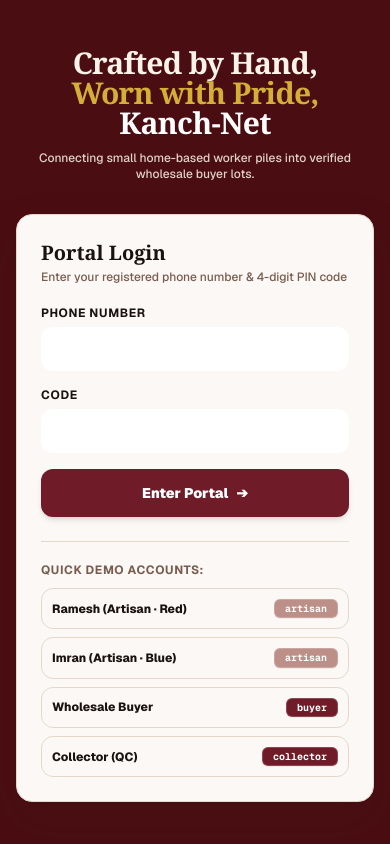
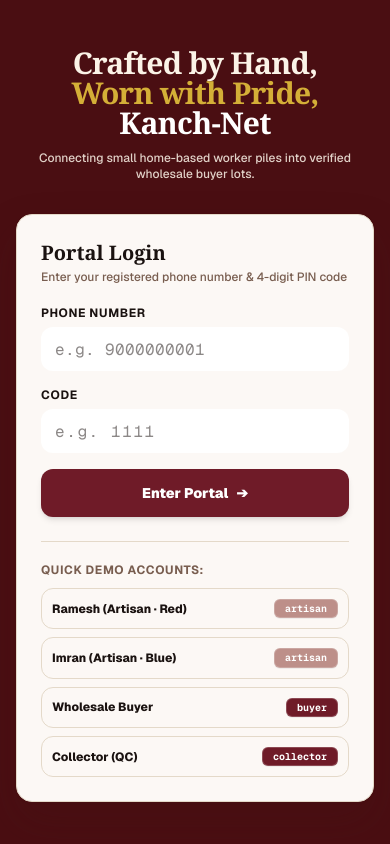
Before and after one commit to krishporwal011/redesign-kench-net, a Next.js app: page / in a window 390 px wide. Shown: the top 844 px of the page. Built offline with nearby package versions, Linux system fonts and the light colour scheme.

Commit message:
fix: confirm empty initial state for login phone number and update placeholder text

```diff
--- a/components/LoginForm.tsx
+++ b/components/LoginForm.tsx
@@ -117,7 +117,7 @@ export default function LoginForm() {
             data-lpignore="true"
             data-form-type="other"
             data-1p-ignore="true"
-            placeholder=""
+            placeholder={t("login.phonePlaceholder")}
             className="w-full h-11 px-3.5 rounded-xl border-1.5 border-[#d0c2b0] bg-white text-base tracking-wide font-mono text-[#1A1210] focus:border-[#6F1B28] focus:ring-3 focus:ring-[#6F1B28]/12 outline-none transition-all duration-150"
             required
             disabled={status !== "idle"}
@@ -143,7 +143,7 @@ export default function LoginForm() {
             data-lpignore="true"
             data-form-type="other"
             data-1p-ignore="true"
-            placeholder=""
+            placeholder={t("login.codePlaceholder")}
             className="w-full h-11 px-3.5 rounded-xl border-1.5 border-[#d0c2b0] bg-white text-base tracking-widest font-mono text-[#1A1210] focus:border-[#6F1B28] focus:ring-3 focus:ring-[#6F1B28]/12 outline-none transition-all duration-150"
             required
             disabled={status !== "idle"}
```
